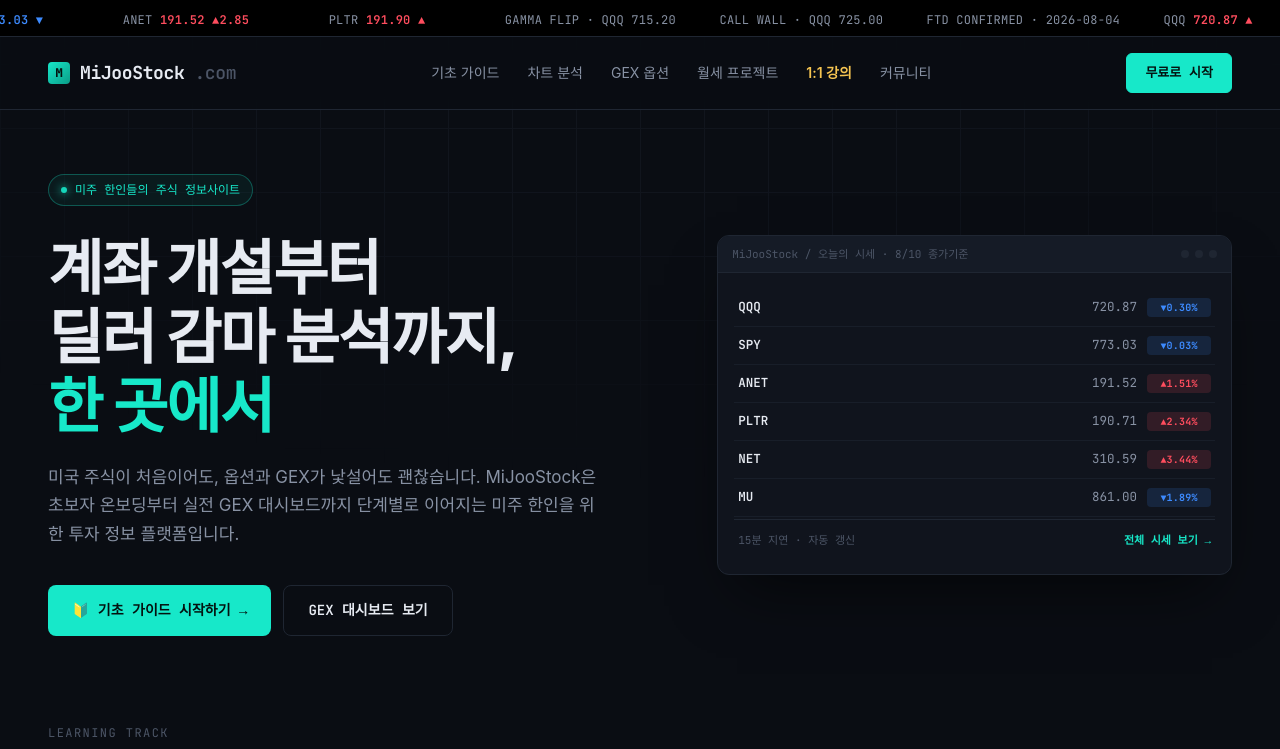
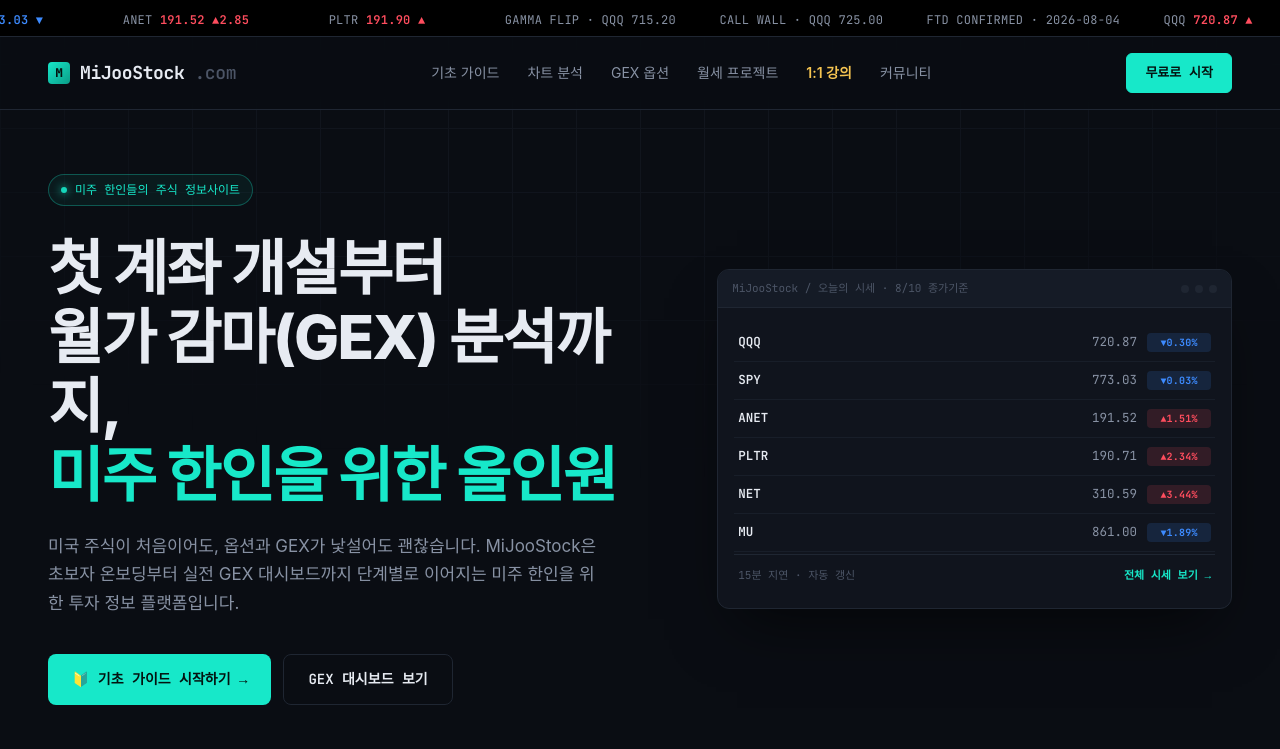
Before and after one commit to Harrycoat/mijoostock, a plain HTML site: page index.html in a window 1280 px wide. Shown: the top 749 px of the page. Drawn offline with Linux system fonts and the light colour scheme; a web font is replaced by a local one.

Commit message:
Add files via upload

```diff
--- a/index.html
+++ b/index.html
@@ -392,7 +392,7 @@
   <div class="hero-wrap">
     <div>
       <div class="hero-eyebrow">미주 한인들의 주식 정보사이트</div>
-      <h1>계좌 개설부터<br>딜러 감마 분석까지,<br><span class="accent">한 곳에서</span></h1>
+      <h1>첫 계좌 개설부터<br>월가 감마(GEX) 분석까지,<br><span class="accent">미주 한인을 위한 올인원</span></h1>
       <p class="hero-sub">
         미국 주식이 처음이어도, 옵션과 GEX가 낯설어도 괜찮습니다.
         MiJooStock은 초보자 온보딩부터 실전 GEX 대시보드까지
```
